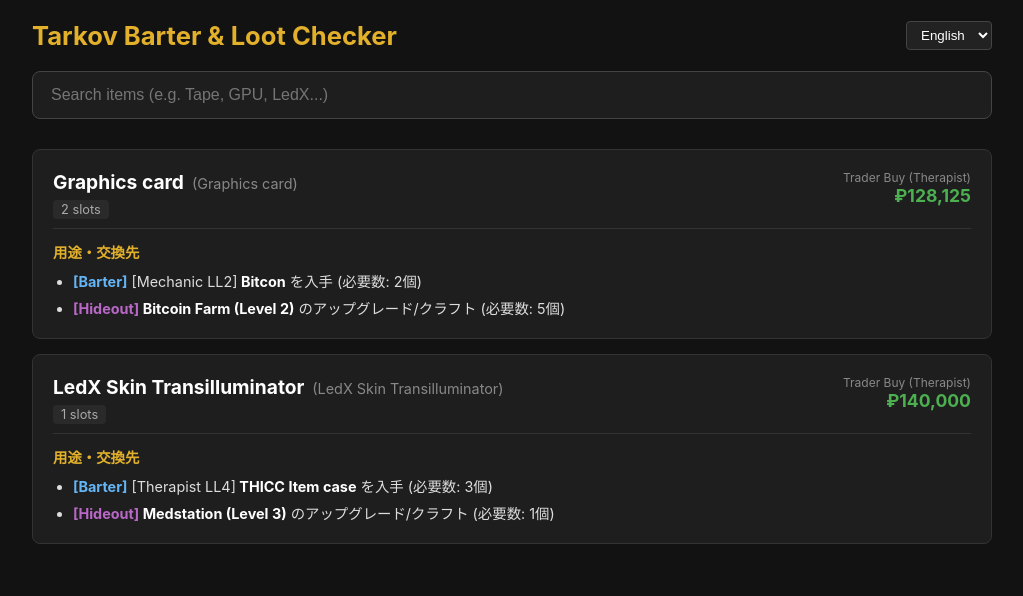
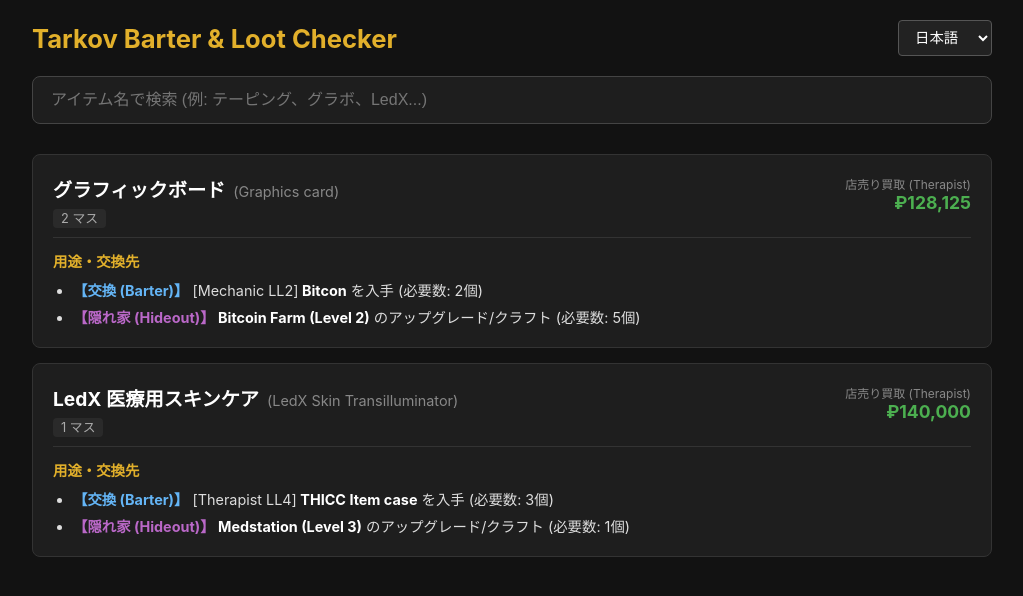
Before and after one commit to lr0uv/tarkov-loot-checker, a Next.js app: page / in a window 1280 px wide. Shown: the top 596 px of the page, without its empty margins (128-1151 px from the left). Built offline with nearby package versions, Linux system fonts and the light colour scheme.

Commit message:
Update page.tsx

```diff
--- a/app/page.tsx
+++ b/app/page.tsx
@@ -2,12 +2,11 @@
 
 import React, { useState, useEffect, useMemo } from 'react';
 
-// 交換品やハイドアウトの用途データの型定義
 type BarterUsage = {
   type: 'barter' | 'hideout';
-  targetName: string; // 交換で手に入るアイテム名、または隠れ家施設名
-  traderName?: string; // トレーダー名 (barterの場合)
-  requiredCount: number; // 必要個数
+  targetName: string;
+  traderName?: string;
+  requiredCount: number;
 };
 
 type StaticItem = {
@@ -52,29 +51,17 @@
   const [loading, setLoading] = useState(true);
   const [errorMsg, setErrorMsg] = useState<string | null>(null);
   const [lang, setLang] = useState<Lang>('ja');
-  const [isLangLoaded, setIsLangLoaded] = useState(false);
 
   useEffect(() => {
-    const browserLang = navigator.language.toLowerCase();
-    if (!browserLang.startsWith('ja')) setLang('en');
-    setIsLangLoaded(true);
-  }, []);
-
-  useEffect(() => {
-    if (!isLangLoaded) return;
-
     const loadLocalData = async () => {
       setLoading(true);
       setErrorMsg(null);
 
       try {
-        // 外部APIではなく、ローカルの静的JSONファイルを読み込む（爆速・エラーゼロ）
         const response = await fetch('/items.json');
-
         if (!response.ok) {
            throw new Error("アイテムデータの読み込みに失敗しました。public/items.json が配置されているか確認してください。");
         }
-
         const data = await response.json();
         setItems(data);
       } catch (error: any) {
@@ -86,7 +73,7 @@
     };
 
     loadLocalData();
-  }, [isLangLoaded]);
+  }, []);
 
   const filteredItems = useMemo(() => {
     if (!search) return items;
@@ -108,7 +95,7 @@
         <select
           value={lang}
           onChange={(e) => setLang(e.target.value as Lang)}
-          style={{ padding: '5px 10px', backgroundColor: '#222', color: '#fff', border: '1px solid #444', borderRadius: '4px', cursor: 'pointer' }}
+          style={{ padding: '8px 12px', backgroundColor: '#222', color: '#fff', border: '1px solid #555', borderRadius: '4px', cursor: 'pointer', fontSize: '0.9rem', zIndex: 10, position: 'relative' }}
         >
           <option value="ja">日本語</option>
           <option value="en">English</option>
@@ -130,9 +117,6 @@
       {errorMsg ? (
         <div style={{ backgroundColor: '#2a1a1a', border: '1px solid #ff4444', padding: '20px', borderRadius: '8px', color: '#ff4444', textAlign: 'center' }}>
           {errorMsg}
-          <p style={{ color: '#aaa', fontSize: '0.85rem', marginTop: '10px' }}>
-            ※初回はデータ保管用の <code>public/items.json</code> ファイルを作成する必要があります。
-          </p>
         </div>
       ) : loading ? (
         <div style={{ textAlign: 'center', padding: '50px', color: '#888' }}>{t.loading}</div>
@@ -143,7 +127,6 @@
           {filteredItems.map(item => (
             <article key={item.id} style={{ backgroundColor: '#1E1E1E', border: '1px solid #333', borderRadius: '8px', padding: '20px', display: 'flex', flexDirection: 'column', gap: '12px' }}>
 
-              {/* アイテム名と基本情報 */}
               <div style={{ display: 'flex', justifyContent: 'space-between', alignItems: 'flex-start', borderBottom: '1px solid #333', paddingBottom: '10px' }}>
                 <div>
                   <h2 style={{ fontSize: '1.2rem', margin: '0 0 4px 0', color: '#fff' }}>
@@ -160,7 +143,6 @@
                 </div>
               </div>
 
-              {/* 交換・隠れ家用途リスト */}
               <div>
                 <h3 style={{ fontSize: '0.9rem', color: '#E2B02B', margin: '0 0 8px 0' }}>用途・交換先</h3>
                 {item.usages && item.usages.length > 0 ? (
```
